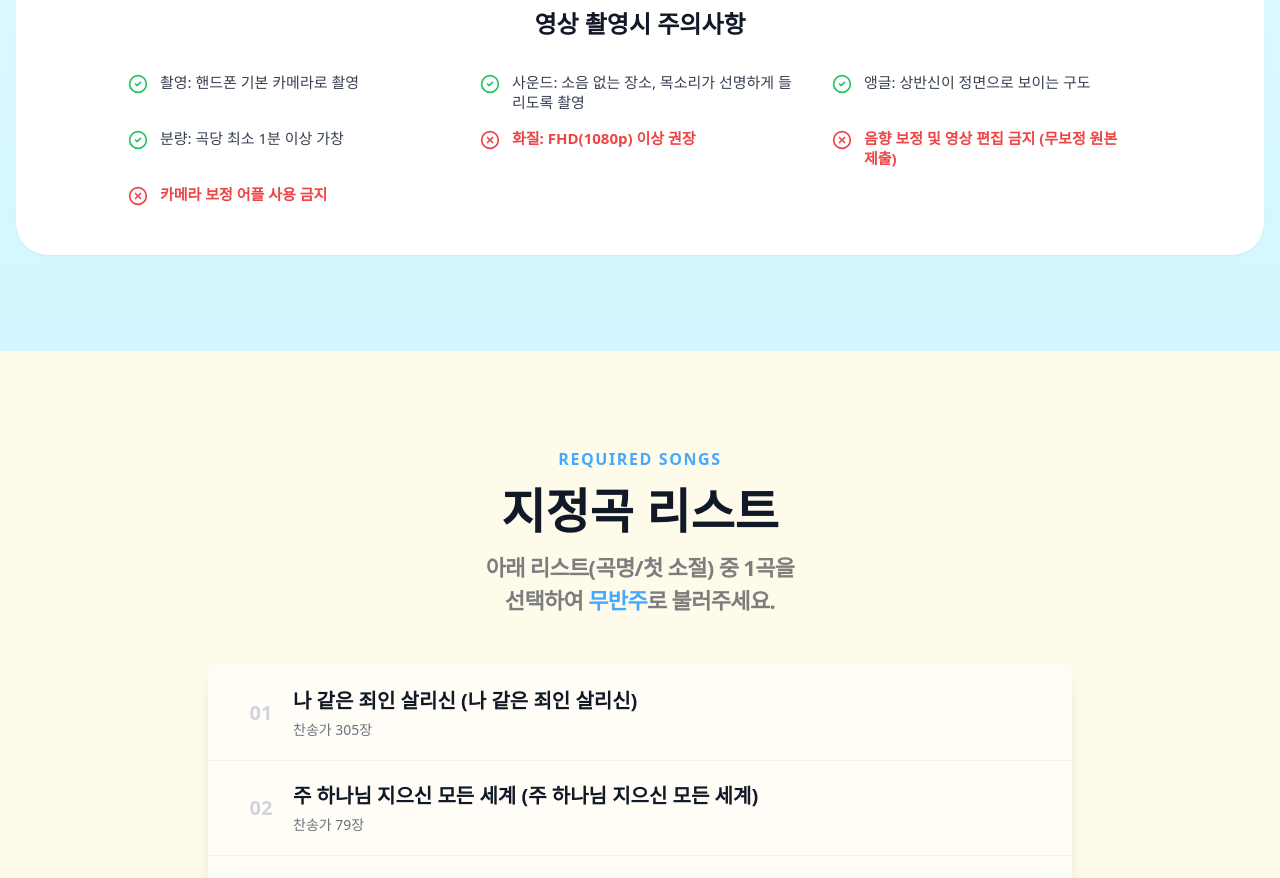
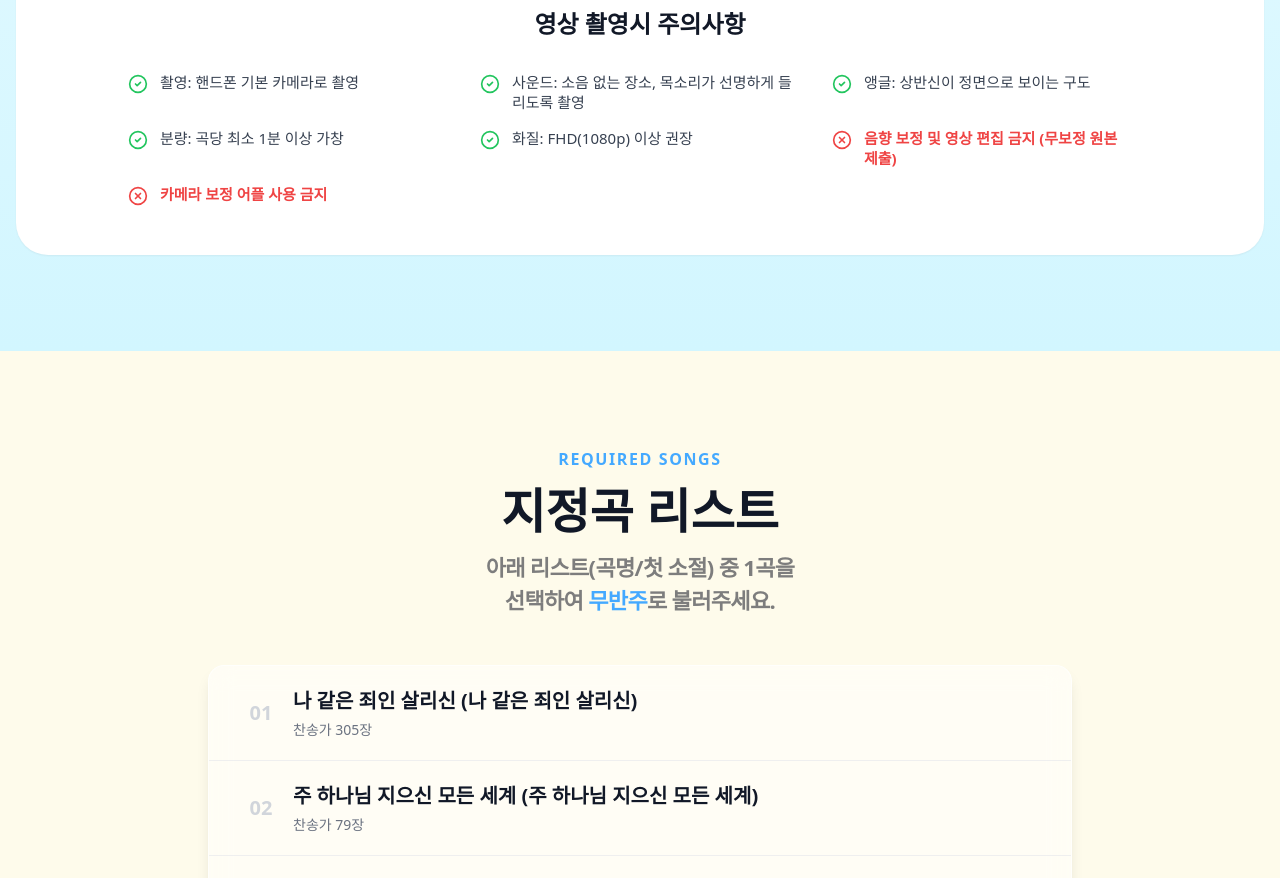
Before and after one commit to seun9eun/healingvoice, a React (Vite) app: page / in a window 1280 px wide. Shown: the part 5040-5918 px from the top of the page. Built offline with nearby package versions, Linux system fonts and the light colour scheme; a web font is replaced by a local one.

Commit message:
style: change check5 icon to green checkmark in steps section

```diff
--- a/src/app/components/StepsSection.tsx
+++ b/src/app/components/StepsSection.tsx
@@ -243,8 +243,8 @@ export function StepsSection() {
                 <CheckCircle2 className="w-5 h-5 text-green-500 shrink-0 mt-0.5" />
                 <span>{t('steps.step2.check4')}</span>
               </li>
-              <li className="flex items-start gap-3 text-sm md:text-[15px] text-red-500 font-bold break-keep">
-                <XCircle className="w-5 h-5 text-red-500 shrink-0 mt-0.5" />
+              <li className="flex items-start gap-3 text-sm md:text-[15px] text-gray-700">
+                <CheckCircle2 className="w-5 h-5 text-green-500 shrink-0 mt-0.5" />
                 <span>{t('steps.step2.check5')}</span>
               </li>
               <li className="flex items-start gap-3 text-sm md:text-[15px] text-red-500 font-bold break-keep">
```
